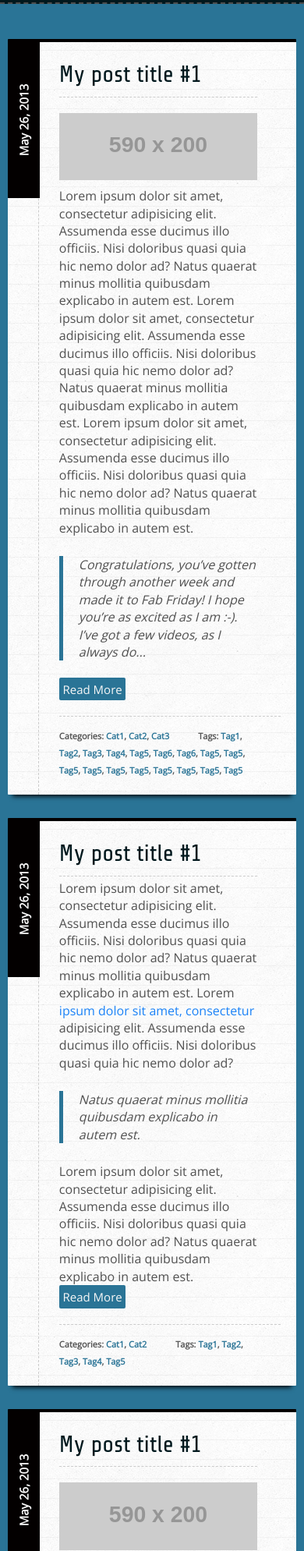
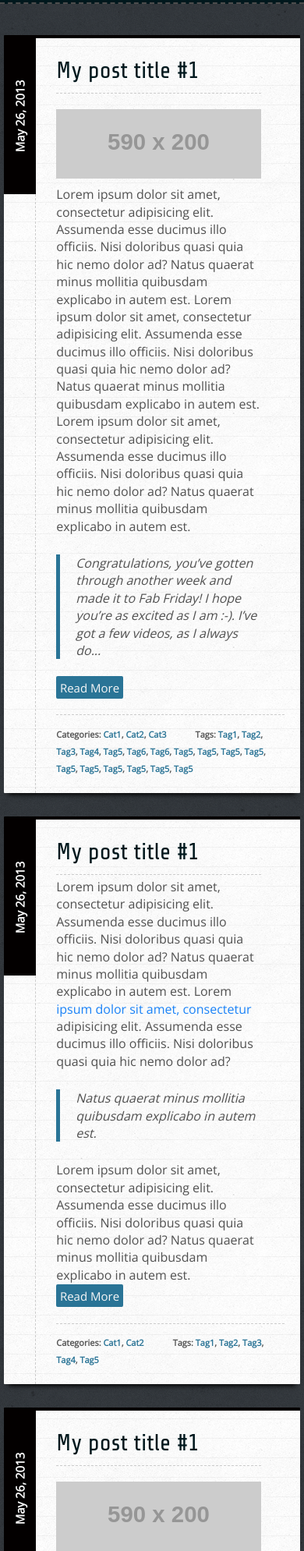
Before and after one commit to AgtLucas/Drifter, a PHP site: page / in a window 390 px wide. Shown: the part 120-2109 px from the top of the page at 78% size. Run offline with PHP 8.4, Linux system fonts and the light colour scheme; grey boxes labelled with a size stand in for pictures from a placeholder-image service; some libraries are stand-ins or nearby versions; some web fonts are replaced.

Commit message:
Finished, now WordPress!

```diff
--- a/css/style.css
+++ b/css/style.css
@@ -18,7 +18,7 @@ body {
   font-size: 16px;
   font-family: "Open Sans", sans-serif;
   font-weight: 400;
-  background-color: #515151;
+  background: url(../img/concrete_wall.png);
   line-height: 1.4;
   color: #515151;
 }
@@ -114,6 +114,7 @@ header, footer {
 footer {
   position: relative;
   color: #ccc;
+  background: url(../img/stressed_linen.png);
 }
 footer .copyright {
   position: relative;
@@ -186,7 +187,6 @@ header nav ul li a:hover {
 
 section.main {
   padding-top: 2.5em;
-  background: #2a7496;
 }
 section.main section.blog-posts {
   width: 70.3703704%;
@@ -369,10 +369,13 @@ section.main aside ul.sidebar li.widget ul li a:hover {
 \*-----------------------------------*/
 /* min-width: 280px max-width: 760px */
 @media screen and (min-width: 17.5em) and (max-width: 47.5em) {
-  section.main section.blog-posts {
+  section.main .content {
+    padding: 0.3125em;
+  }
+  section.main .content section.blog-posts {
     min-width: 100%;
   }
-  section.main section.blog-posts article.post .entry-content h2.post-title a {
+  section.main .content section.blog-posts article.post .entry-content h2.post-title a {
     font-size: 30px;
     font-size: 1.875rem;
   }
--- a/sass/_base.scss
+++ b/sass/_base.scss
@@ -46,7 +46,7 @@ body {
 	font-size: 16px;
 	font-family: 'Open Sans', sans-serif;
 	font-weight: 400;
-	background-color: $lovegray;
+	background: url(../img/concrete_wall.png);
 	line-height: 1.4;
 	color: $lovegray;
 }
--- a/sass/_layout.scss
+++ b/sass/_layout.scss
@@ -18,6 +18,7 @@ header, footer {
 footer {
 	position: relative;
 	color: #ccc;
+	background: url(../img/stressed_linen.png);
 	.copyright {
 		position: relative;
 		background: url(../img/dark_brick_wall.png);
@@ -90,7 +91,6 @@ header {
 
 section.main {
 	padding-top: 2.5em;
-	background: $bluedust;
 	// background: $agray url(../img/purty_wood.png);
 	section.blog-posts {
 		width: 70.3703704%; /* 760px; */
--- a/sass/_media.scss
+++ b/sass/_media.scss
@@ -5,6 +5,8 @@
 /* min-width: 280px max-width: 760px */
 @media screen and(min-width: 17.5em) and (max-width: 47.5em) {
 	section.main {
+		.content {
+			padding: 0.3125em;
 			section.blog-posts {
 				min-width: 100%;
 				article.post {
@@ -13,6 +15,7 @@
 							a {
 								font-size: 30px;
 								font-size: 1.875rem;
+							}
 						}
 					}
 				}
```
Also changed, not shown: img/concrete_wall.png (added), img/dark_brick_wall.png, img/dark_wood.png (deleted), img/debut_dark.png (added), img/lined_paper.png (deleted), img/navy_blue.png (added), img/noisy_net.png (added), img/purty_wood.png (deleted), img/stressed_linen.png (added), img/tileable_wood_texture.png (deleted), img/wild_oliva.png (added), img/wood_pattern.png (deleted), 1 other file. Lines whose indentation alone changed are shown as unchanged.
